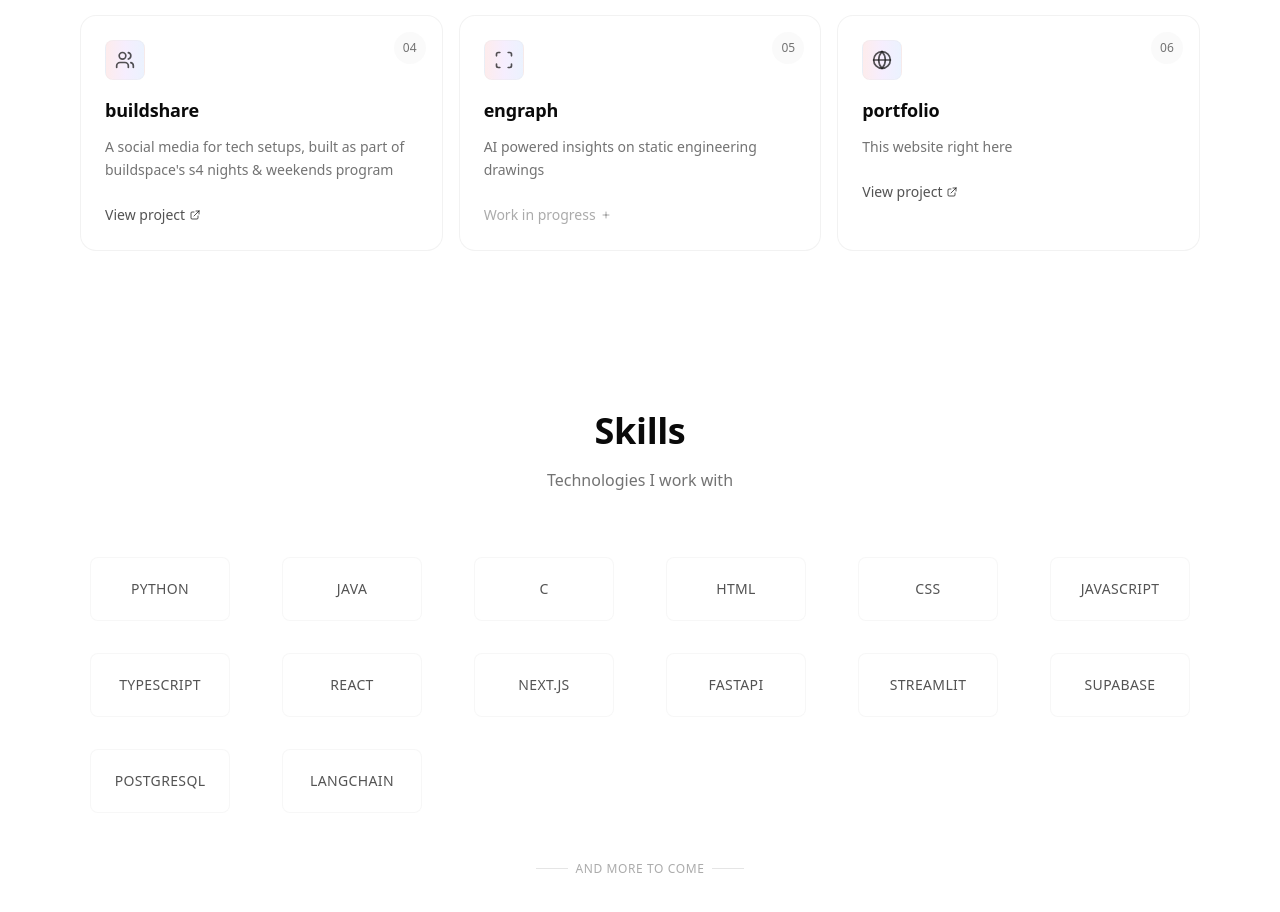
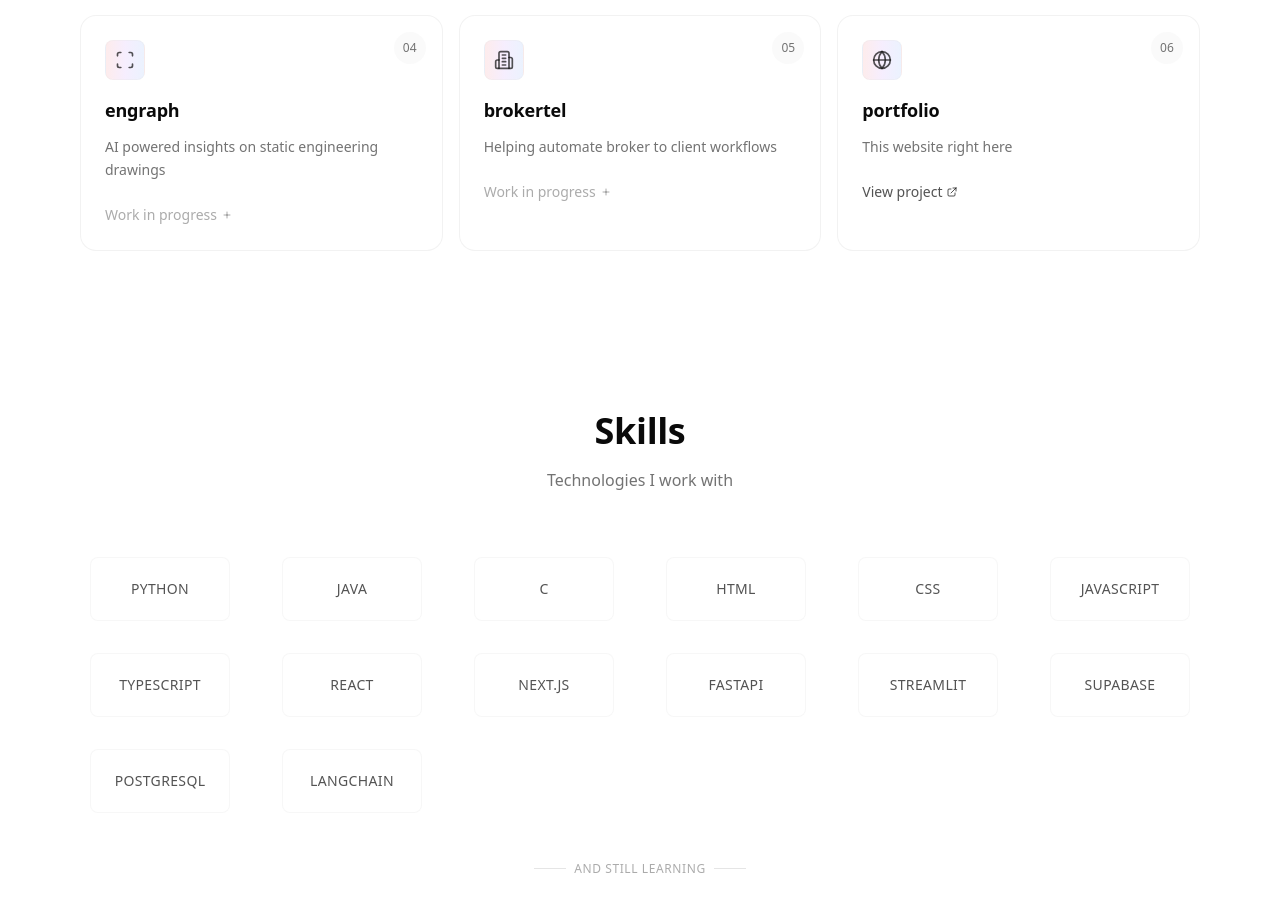
Before and after one commit to freddykhant/portfolio, a Next.js app: page / in a window 1280 px wide. Shown: the part 1180-2092 px from the top of the page. Built offline with nearby package versions, Linux system fonts and the light colour scheme.

Commit message:
refactoring projects section

```diff
--- a/app/page.tsx
+++ b/app/page.tsx
@@ -9,6 +9,7 @@ import {
   Users,
   Globe,
   Scan,
+  Building2,
 } from "lucide-react";
 import { ModeToggle } from "@/components/mode-toggle";
 
@@ -34,17 +35,16 @@ const projects = [
     icon: FileBarChart,
   },
   {
-    name: "buildshare",
-    description:
-      "A social media for tech setups, built as part of buildspace's s4 nights & weekends program",
-    link: "https://github.com/freddykhant/buildshare_app",
-    icon: Users,
-  },
-  {
     name: "engraph",
     description: "AI powered insights on static engineering drawings",
     link: null, // work in progress
     icon: Scan,
+  },
+  {
+    name: "brokertel",
+    description: "Helping automate broker to client workflows",
+    link: null, // work in progress
+    icon: Building2,
   },
   {
     name: "portfolio",
@@ -265,7 +265,7 @@ export default function Home() {
             <div className="mt-12 flex justify-center">
               <div className="flex items-center gap-2 text-xs text-muted-foreground/60 uppercase tracking-wider">
                 <div className="w-8 h-px bg-border"></div>
-                <span>and more to come</span>
+                <span>and still learning</span>
                 <div className="w-8 h-px bg-border"></div>
               </div>
             </div>
```
